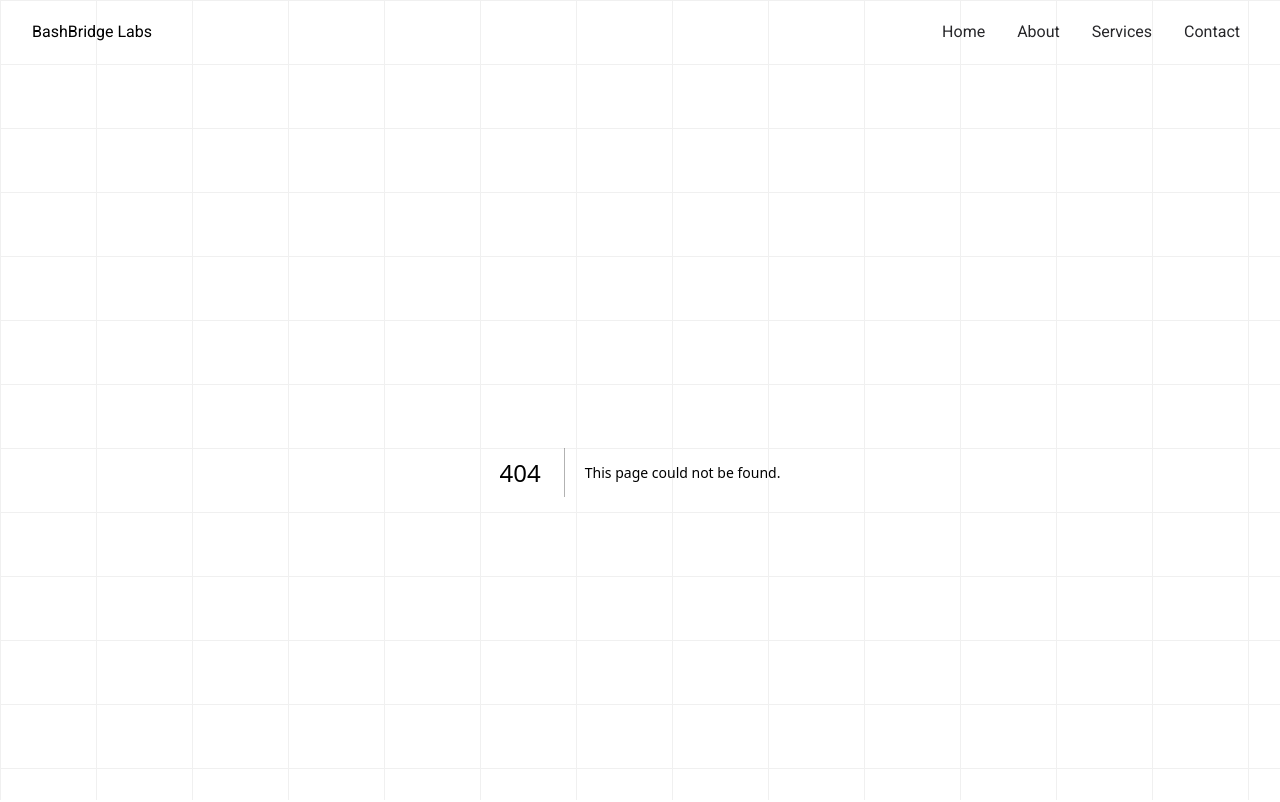
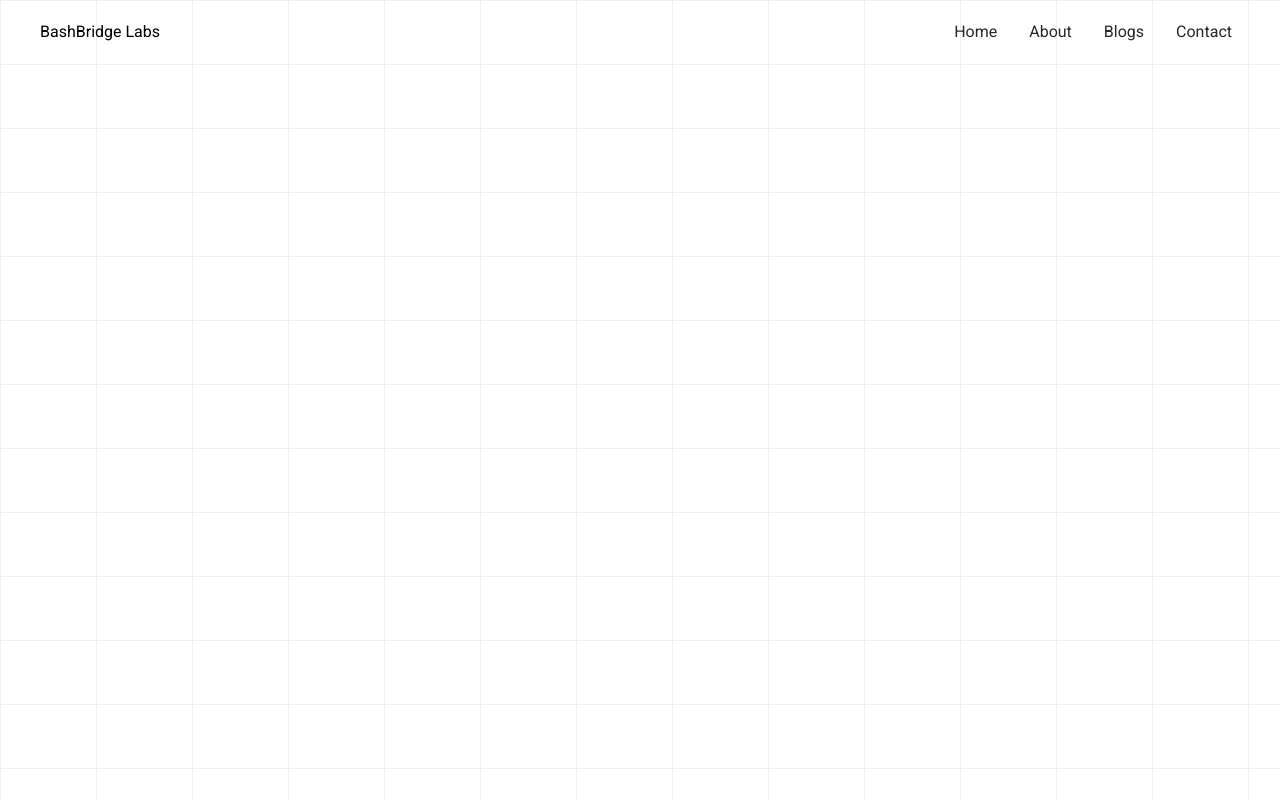
Before and after one commit to bashBridge-Labs/site, a Next.js app: page /contact in a window 1280 px wide. Before the commit this address had no page. Shown: the top 802 px of the page. Built offline with nearby package versions, Linux system fonts and the light colour scheme.

Commit message:
integrated typeform, added blog hyperlink

```diff
--- /dev/null
+++ b/app/contact/page.jsx
@@ -0,0 +1,15 @@
+import React from 'react'
+
+export default function page() {
+  return (
+    <>
+    <div className='w-full h-[100vh]'>
+
+        <div data-tf-live="01HN2F5DC5TG8C2W65SDCSXFEH"></div><script src="//embed.typeform.com/next/embed.js"></script>
+
+    </div>
+    </>
+
+
+  )
+}
--- a/components/featureSection.jsx
+++ b/components/featureSection.jsx
@@ -20,7 +20,7 @@ export default function FeatureSection() {
                 </div>
                 <div className=" flex-col items-center justify-center gap-3 mt-10 lg:flex-row lg:justify-start hidden md:flex">
                   <a
-                    href="#_"
+                    href="/contact"
                     className="items-center justify-center w-full px-6 py-2.5 text-center  text-white bg-[#4860FF] hover:scale-105 duration-200 hover:bg-[#324dff]   rounded-full   lg:w-auto border-2 border-stone-200 "
                   >
                     {jsonData.features.featureSectionButton1}
--- a/components/hero.jsx
+++ b/components/hero.jsx
@@ -24,7 +24,7 @@ export default function Hero() {
                   {jsonData.heroButton1}
                 </a>
                 <a
-                  href="#_"
+                  href="/"
                   className="inline-flex items-center justify-center text-sm  text-black duration-200 hover:text-blue-500"
                 >
                   {jsonData.heroButton2}
--- a/components/navbar.jsx
+++ b/components/navbar.jsx
@@ -11,13 +11,13 @@ export default function Navbar() {
   const navLinks = [
     { text: "Home", href: "/" },
     { text: "About", href: "/about" },
-    { text: "Services", href: "/services" },
+    { text: "Blogs", href: "https://dibakarbera01.blogspot.com" },
     { text: "Contact", href: "/contact" },
   ];
 
   return (
     <nav className=" w-full  z-999 ">
-      <div className="max-w-7xl mx-auto px-4 sm:px-6 lg:px-8 py-4 mb-2 ">
+      <div className="max-w-7xl mx-auto px-4 sm:px-6 lg:px-10 py-4 mb-2 ">
         <div className="flex item-center justify-between ">
           <div className="flex items-center">
             <div className="flex">
```
